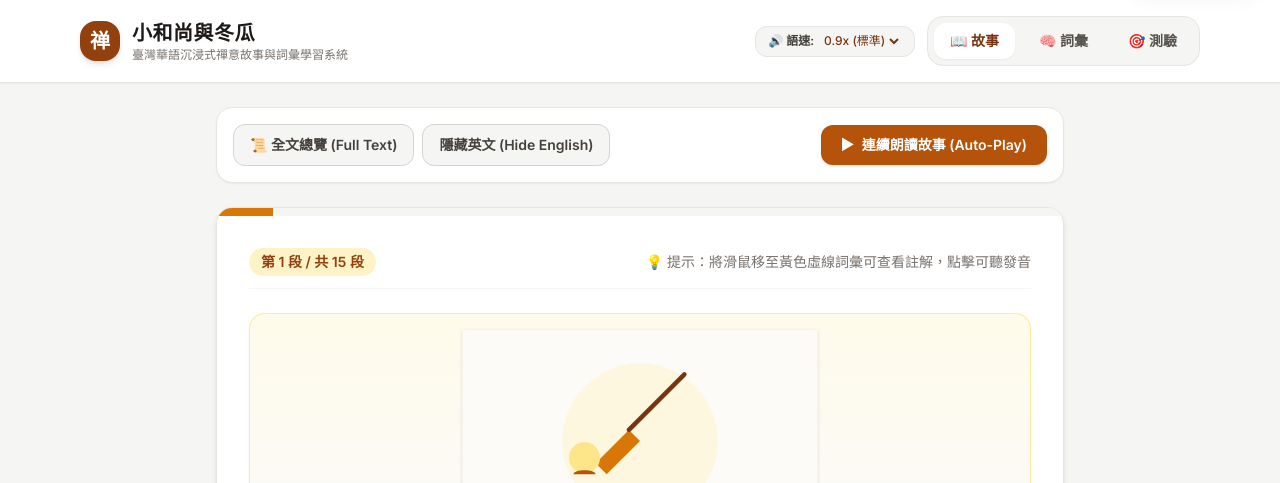
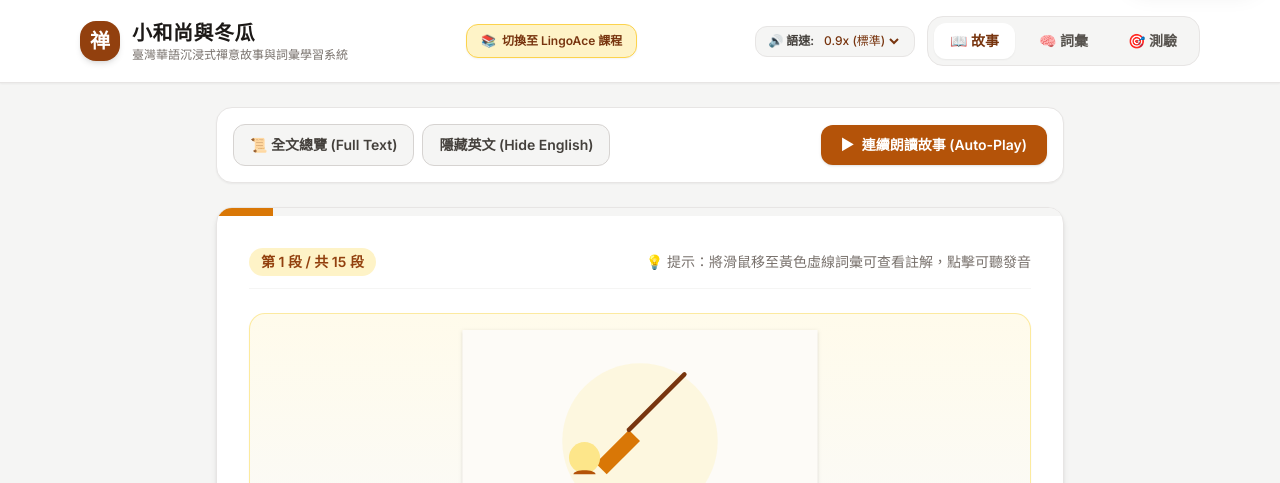
Before and after one commit to Jactong-san/learning, a plain HTML site: page index.html in a window 1280 px wide. Shown: the top 483 px of the page. Drawn offline with nearby package versions, Linux system fonts and the light colour scheme.

Commit message:
Update index.html

```diff
--- a/index.html
+++ b/index.html
@@ -70,6 +70,14 @@
           <h1 class="font-serif font-bold text-lg md:text-xl text-stone-900 tracking-wide">小和尚與冬瓜</h1>
           <p class="text-xs text-stone-500 font-medium">臺灣華語沉浸式禪意故事與詞彙學習系統</p>
         </div>
+      </div>
+
+      <!-- Quick Switch to LingoAce App -->
+      <div class="flex items-center space-x-2">
+        <a href="lingoace.html" class="bg-amber-100 hover:bg-amber-200 text-amber-900 px-3.5 py-2 rounded-xl text-xs font-semibold flex items-center space-x-1.5 transition-colors border border-amber-300 shadow-sm">
+          <span>📚</span>
+          <span>切換至 LingoAce 課程</span>
+        </a>
       </div>
 
       <!-- Voice Speed & Navigation Controls -->
```
